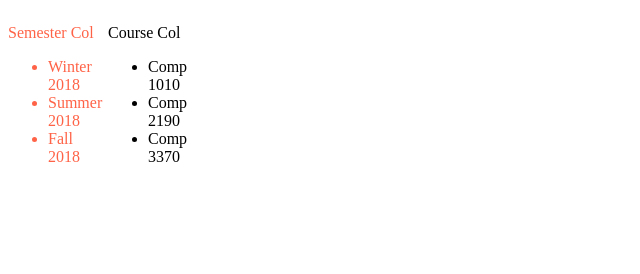
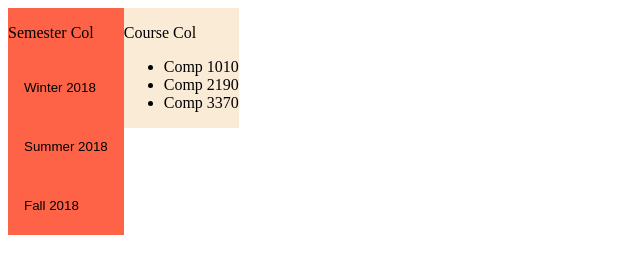
Before and after one commit to Tenacle/GradeBook, a plain HTML site: page html/index.html in a window 1280 px wide. Shown: the whole page, without its empty margins (0-640 px from the left). Drawn offline with Linux system fonts and the light colour scheme; files that its build step writes are made by us from their sources.

Commit message:
More work on HTML and CSS

```diff
--- a/css/styles.css
+++ b/css/styles.css
@@ -1,10 +1,28 @@
 .semesterCol{
-    width: 100px;
-    color: tomato;
+    /* width: 200px; */
+    background-color: tomato;
     float: left;
 }
 
+.semesterCol button {
+    display: block;
+    background-color: inherit;
+    color: black;
+    padding: 22px 16px;
+    width: 100%;
+    border: none;
+    outline: none;
+    text-align: left;
+    cursor: pointer;
+    transition: 0.3s;
+}
+
+.semesterCol button:hover {
+    background-color: rgb(138, 54, 39);
+}
+
 .courseCol{
-    width: 100px;
+    /* width: 200px; */
+    background-color: antiquewhite;
     float: left;
 }
--- a/html/index.html
+++ b/html/index.html
@@ -4,18 +4,15 @@
     <meta charset="UTF-8">
     <meta name="viewport" content="width=device-width, initial-scale=1.0">
     <meta http-equiv="X-UA-Compatible" content="ie=edge">
-    <link href="css/styles.css" rel="stylesheet" typ="style-css">
+    <link href="../css/styles.css" rel="stylesheet" typ="style-css">
     <title>Document</title>
 </head>
 <body>
     <div class="semesterCol">
         <p>Semester Col</p>
-        <ul>
-            <li>Winter 2018</li>
-            <li>Summer 2018</li>
-            <li>Fall   2018</li>
-
-        </ul>
+        <button>Winter 2018</button>
+        <button>Summer 2018</button>
+        <button>Fall   2018</button>
     </div>
 
     <div class="courseCol">
```
